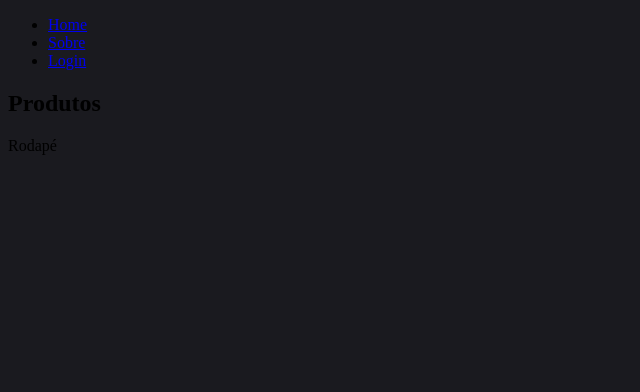
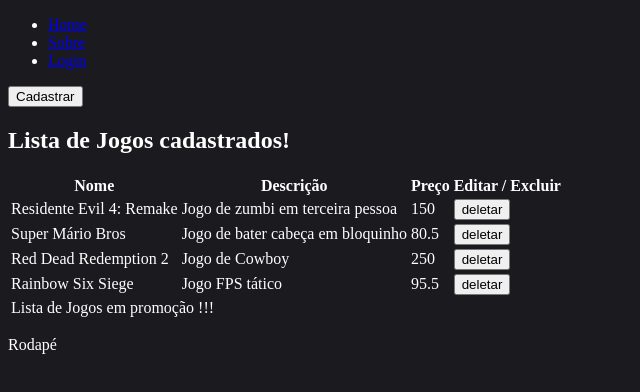
Before and after one commit to davi-rdgr/React-login-API-manipulation, a React (Vite) app: page /produtos in a window 1280 px wide. Shown: the top 392 px of the page, without its empty margins (0-640 px from the left). Built offline with nearby package versions, Linux system fonts and the light colour scheme; data requests are answered from the project's data file.

Commit message:
Botão delete funcionando para os dados da Api

```diff
--- a/src/data/db.json
+++ b/src/data/db.json
@@ -1,34 +1,28 @@
 {
   "produtos": [
     {
-            "id": 1,
+      "id": "1",
       "nome": "Residente Evil 4: Remake",
-            "preco": 150.00,
+      "preco": 150,
       "desc": "Jogo de zumbi em terceira pessoa"
     },
     {
-            "id": 2,
+      "id": "2",
       "nome": "Super Mário Bros",
-            "preco": 80.50,
+      "preco": 80.5,
       "desc": "Jogo de bater cabeça em bloquinho"
     },
     {
-            "id": 3,
+      "id": "3",
       "nome": "Red Dead Redemption 2",
-            "preco": 250.00,
+      "preco": 250,
       "desc": "Jogo de Cowboy"
     },
     {
-            "id": 4,
+      "id": "4",
       "nome": "Rainbow Six Siege",
-            "preco": 95.50,
+      "preco": 95.5,
       "desc": "Jogo FPS tático"
-        },
-        {
-            "id": 5,
-            "nome": "Dying Light",
-            "preco": 111.50,
-            "desc": "Jogo de zumbie e parkour"
     }
   ]
 }
--- a/src/index.css
+++ b/src/index.css
@@ -1,3 +1,4 @@
 body {
   background-color: rgb(26, 26, 31);
+  color: white;
 }
--- a/src/routes/Produtos.jsx
+++ b/src/routes/Produtos.jsx
@@ -1,8 +1,63 @@
+import { useState, useEffect } from "react"
+export default function Produtos() {
 
-export default function Produtos() {
+    const [produtosAPI, setProdutosAPI] = useState([])
+
+    //função para escluir determinado produto da minha API
+    const handleDelete = (id) => {
+        fetch(`http://localhost:5000/produtos/${id}`, { method: 'delete' })
+            //se a promisse for cumprida redireciona para pagina produtos
+            .then(() => (window.location = '/produtos'))
+            //se der algo errado, avisa no terminal
+            .catch((error) => console.log(error))
+    }
+
+    useEffect(
+        () => {
+            //fazer requisição http para a URL da Api
+            fetch("http://localhost:5000/produtos")
+                //se a requisição for bem sucedida, transformar o conteúdo em .json
+                .then((resp) => resp.json())
+                //onde quero guardar as respostas? -> (setProdutosAPI)
+                .then((resp) => setProdutosAPI(resp))
+                //se der algo errado, avisa no terminal
+                .catch((error) => console.log(error))
+        }, []
+    )
+
     return (
         <section>
-            <h2>Produtos</h2>
+
+            <button>Cadastrar</button>
+
+            <h1>Lista de Jogos cadastrados!</h1>
+
+            <table>
+                <thead>
+                    <tr>
+                        <th>Nome</th>
+                        <th>Descrição</th>
+                        <th>Preço</th>
+                        <th>Editar / Excluir</th>
+                    </tr>
+                </thead>
+                <tbody>
+
+                </tbody>
+                {produtosAPI.map((prod => (
+                    <tr key={prod.id}>
+                        <td>{prod.nome}</td>
+                        <td>{prod.desc}</td>
+                        <td>{prod.preco}</td>
+                        <td><button onClick={handleDelete.bind(this, prod.id)}>deletar</button></td>
+                    </tr>
+                )))}
+                <tfoot>
+                    <tr>
+                        <td colSpan="4">Lista de Jogos em promoção !!!</td>
+                    </tr>
+                </tfoot>
+            </table>
         </section>
     )
 }
```
Lines whose indentation alone changed are shown as unchanged.
